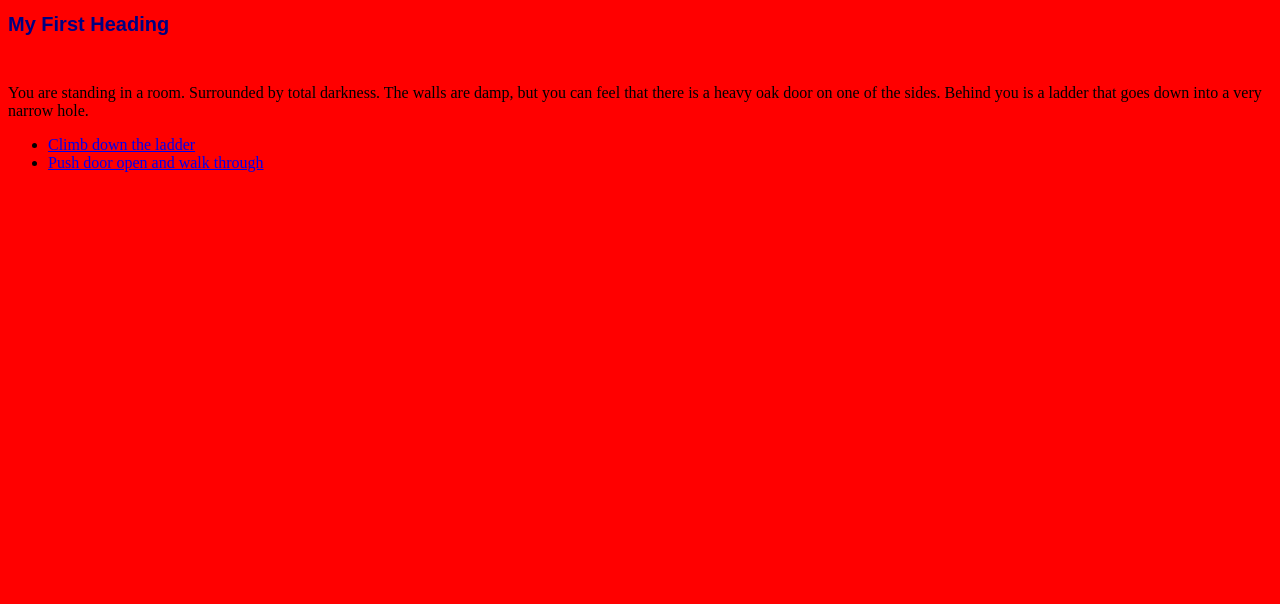
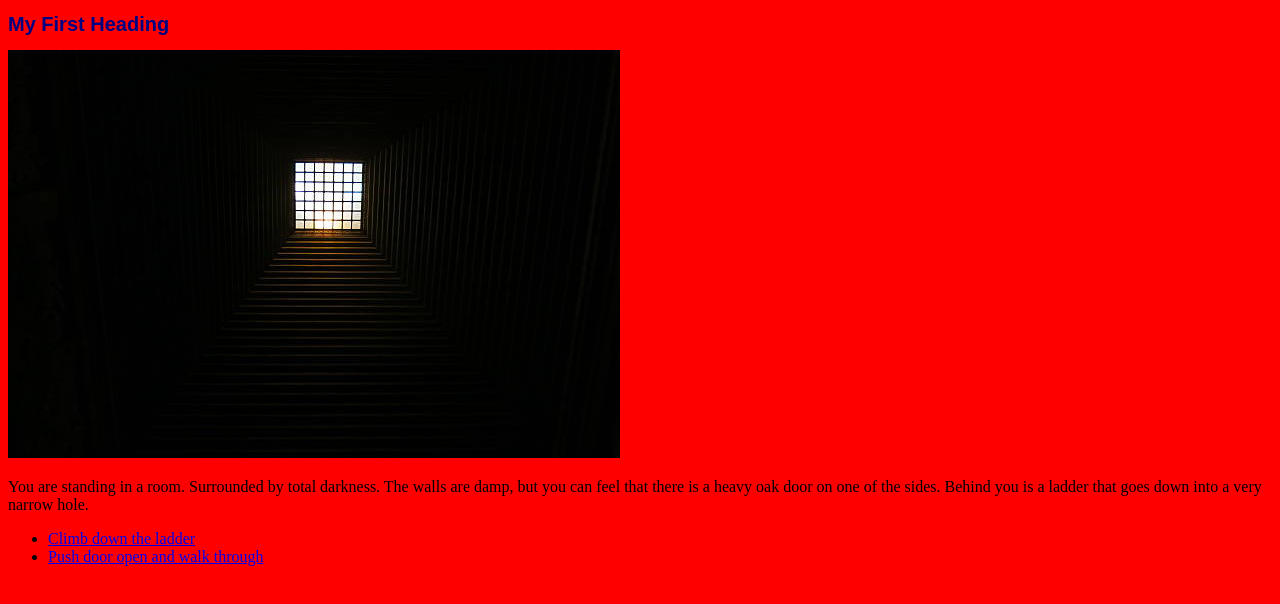
Before and after one commit to victormoback/FirsthtmlGame, a plain HTML site: page index.html in a window 1280 px wide. Drawn offline with Linux system fonts and the light colour scheme.

Commit message:
added pic to index

```diff
--- a/index.html
+++ b/index.html
@@ -11,7 +11,7 @@
 
     <h1 style="font-family:arial;color:navy;font-size:20px;">My First Heading</h1>
 
-    <img>
+    <img src="/img/black.jpg">
 
     <p>You are standing in a room. Surrounded by total darkness. The walls are damp,
         but you can feel that there is a heavy oak door on one of the sides. Behind
```
Also changed, not shown: img/black.jpg (added).
